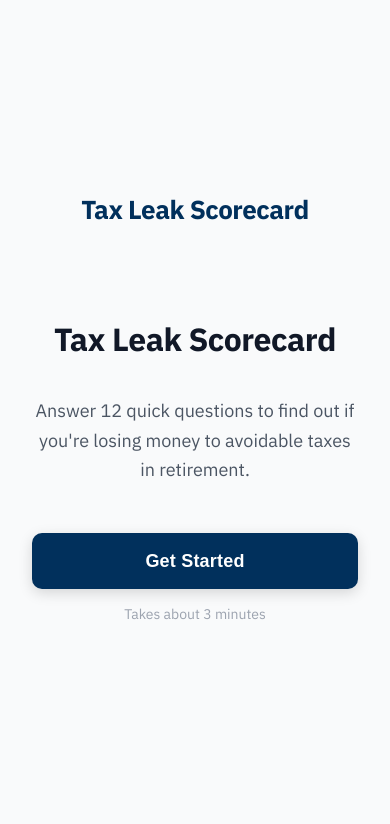
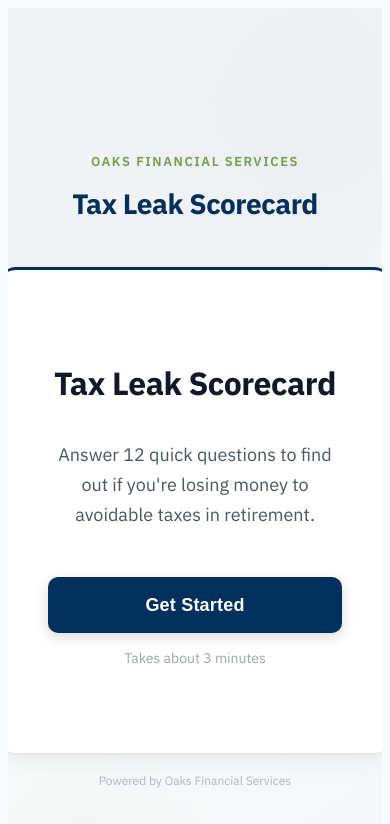
Before and after one commit to MrGIue/tax-leak-scorecard, a Next.js app: page /oaks in a window 390 px wide. Shown: the top 824 px of the page. Built offline with nearby package versions, Linux system fonts and the light colour scheme.

Commit message:
Add visual depth: gradient background, brand accents, card border, footer

```diff
--- a/src/components/ScorecardQuiz.tsx
+++ b/src/components/ScorecardQuiz.tsx
@@ -91,23 +91,78 @@
   const tier =
     score !== null ? getTier(config, score) : null;
 
+  const primaryColor = config.branding.primaryColor;
+
   return (
-    <div className="min-h-screen bg-[#f9fafb] flex flex-col items-center justify-center px-4 py-10">
+    <div
+      style={{
+        minHeight: "100vh",
+        display: "flex",
+        flexDirection: "column",
+        alignItems: "center",
+        justifyContent: "center",
+        padding: "40px 16px",
+        background: `linear-gradient(145deg, ${primaryColor}08 0%, #f0f2f5 35%, #f8f9fb 60%, ${primaryColor}05 100%)`,
+        position: "relative",
+        overflow: "hidden",
+      }}
+    >
+      {/* Subtle background decoration */}
+      <div
+        style={{
+          position: "absolute",
+          top: "-120px",
+          right: "-120px",
+          width: "400px",
+          height: "400px",
+          borderRadius: "50%",
+          background: `radial-gradient(circle, ${primaryColor}06, transparent 70%)`,
+          pointerEvents: "none",
+        }}
+      />
+      <div
+        style={{
+          position: "absolute",
+          bottom: "-80px",
+          left: "-80px",
+          width: "300px",
+          height: "300px",
+          borderRadius: "50%",
+          background: `radial-gradient(circle, ${config.branding.accentColor}08, transparent 70%)`,
+          pointerEvents: "none",
+        }}
+      />
+
+      {/* Title + subtitle lockup */}
+      <div style={{ textAlign: "center", marginBottom: "28px", position: "relative" }}>
+        <p
+          style={{
+            fontSize: "13px",
+            fontWeight: 600,
+            textTransform: "uppercase" as const,
+            letterSpacing: "0.12em",
+            color: config.branding.accentColor,
+            marginBottom: "8px",
+          }}
+        >
+          {config.clientName}
+        </p>
         <h1
           style={{
-          fontSize: "clamp(26px, 4vw, 34px)",
+            fontSize: "clamp(28px, 4.5vw, 38px)",
             fontWeight: 700,
-          color: config.branding.primaryColor,
+            color: primaryColor,
             letterSpacing: "-0.5px",
-          marginBottom: "24px",
-          textAlign: "center",
+            lineHeight: 1.15,
           }}
         >
           {config.scorecardTitle}
         </h1>
+      </div>
 
+      {/* Progress bar */}
       {currentProgressStep !== null && (
-        <div className="w-full max-w-[720px] mb-6">
+        <div style={{ width: "100%", maxWidth: "720px", marginBottom: "24px", position: "relative" }}>
           <ProgressBar
             currentStep={currentProgressStep}
             labels={progressLabels}
@@ -116,7 +171,22 @@
         </div>
       )}
 
-      <div key={JSON.stringify(step)} className="w-full max-w-[720px] mx-auto p-6 md:p-10 bg-white rounded-2xl shadow-sm min-h-[400px]">
+      {/* Main card */}
+      <div
+        key={JSON.stringify(step)}
+        style={{
+          width: "100%",
+          maxWidth: "720px",
+          backgroundColor: "#FFFFFF",
+          borderRadius: "16px",
+          padding: "24px",
+          minHeight: "400px",
+          boxShadow: "0 1px 3px rgba(0,0,0,0.06), 0 8px 24px rgba(0,0,0,0.06)",
+          borderTop: `3px solid ${primaryColor}`,
+          position: "relative",
+        }}
+        className="md:p-10"
+      >
         {step.type === "welcome" && (
           <WelcomeScreen config={config} onStart={handleStart} />
         )}
@@ -150,6 +220,19 @@
           />
         )}
       </div>
+
+      {/* Footer note */}
+      <p
+        style={{
+          marginTop: "20px",
+          fontSize: "12px",
+          color: "#B0B5BE",
+          textAlign: "center",
+          position: "relative",
+        }}
+      >
+        Powered by {config.clientName}
+      </p>
     </div>
   );
 }
```
Lines whose indentation alone changed are shown as unchanged.
